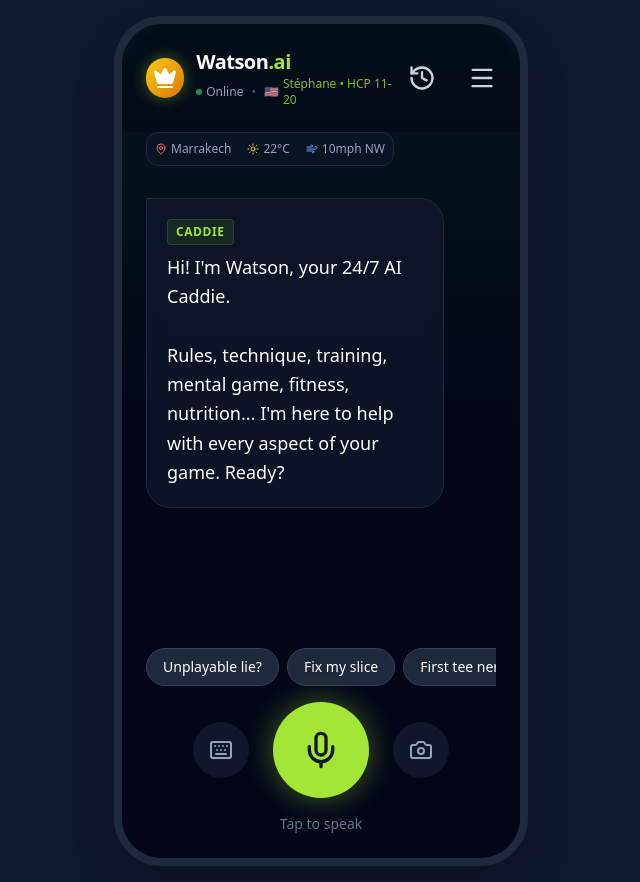
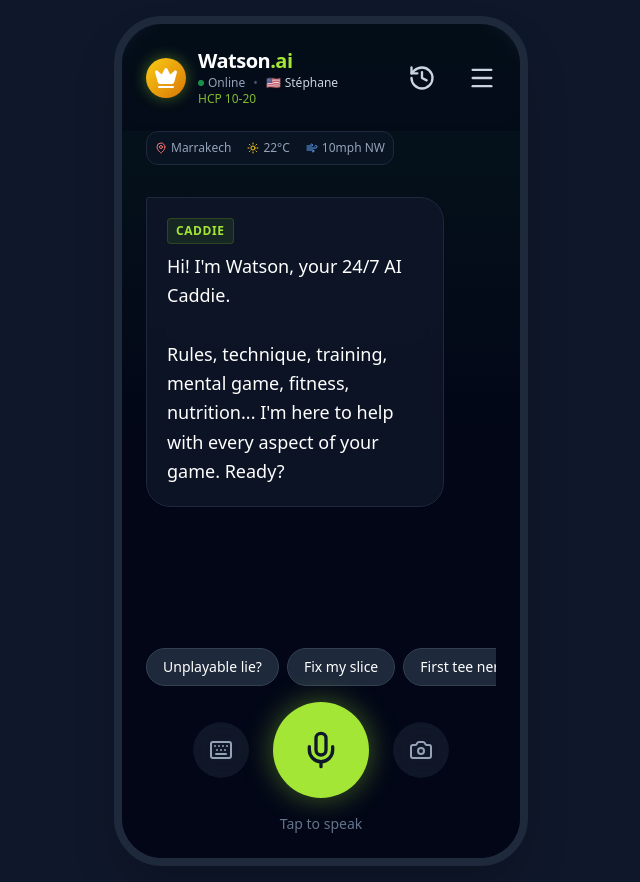
Before and after one commit to snomis-fr/agent-watson-golf, a React (Vite) app: page / in a window 1280 px wide. Shown: the whole page, without its empty margins (319-959 px from the left). Built offline with nearby package versions, Linux system fonts and the light colour scheme.

Commit message:
Update WatsonGolfAI.jsx

```diff
--- a/src/WatsonGolfAI.jsx
+++ b/src/WatsonGolfAI.jsx
@@ -103,7 +103,7 @@
       tendency: "Shot Tendency",
       tendencies: { straight: "Straight", draw: "Draw", fade: "Fade", hook: "Hook", slice: "Slice" },
       reset: "Reset Conversation",
-      vision_tip: "I see your ball is deep in the rough.\n\nTip: Grip the club tighter to avoid it twisting in the grass, and play the ball slightly back in your stance.",
+      vision_tip: "I see your ball is deep in the rough. Here is a pro tip:\n\n**Goal: Get it out clean. Period.**\n\n1. **Accept losing distance:** You're playing the exit, not the flag. Don't be greedy.\n2. **Open the face slightly:** The rough will close it at impact. Anticipate to avoid pulling left.\n3. **Firmer grip:** Stabilize the club against the grass. Firm, not tense.\n4. **Ball back in stance:** Half a ball back for a descending blow.\n5. **Short swing, controlled finish:** Hit to escape, not to impress. \n\n⚠️ Expect more roll, so play short of the flag.",
       demo_query: "My ball is in the bunker but in water, what rules apply?",
       chips: {
         rules: "Unplayable lie?",
@@ -164,7 +164,7 @@
       tendency: "Tendance naturelle",
       tendencies: { straight: "Droit", draw: "Draw", fade: "Fade", hook: "Hook", slice: "Slice" },
       reset: "Réinitialiser",
-      vision_tip: "Je vois que ta balle est enfoncée dans le rough.\n\nConseil : Tiens ton club plus fermement pour éviter qu'il ne tourne dans l'herbe, et joue la balle légèrement en arrière dans ton stance.",
+      vision_tip: "Je vois que ta balle est profondément enfoncée.\n\n**Ton objectif : sortir la balle proprement, point.**\n\n1. **Accepte de perdre de la distance :** Tu ne joues pas le drapeau. Tu joues la sortie.\n2. **Ouvre légèrement la face :** Le rough va la refermer à l’impact. Anticipe pour ne pas tirer à gauche.\n3. **Grip plus ferme :** Juste assez pour stabiliser la face dans l’herbe.\n4. **Balle en arrière :** Un demi-balle suffit pour un contact descendant.\n5. **Swing court, finish contrôlé :** Tu frappes pour sortir, pas pour impressionner.\n\n⚠️ La balle va rouler davantage, vise court du drapeau.",
       demo_query: "Ma balle se trouve dans le bunker mais dans l'eau, quelles sont les règles qui s'appliquent ?",
       chips: {
         rules: "Balle injouable ?",
@@ -225,7 +225,7 @@
       premiumFeature: "Función Premium",
       upgradeToUnlock: "Suscríbete para desbloquear",
       reset: "Reiniciar",
-      vision_tip: "Veo tu bola hundida en el rough.\n\nConsejo: Agarra el palo con más fuerza para evitar que gire en la hierba y juega la bola un poco más atrás.",
+      vision_tip: "Veo tu bola hundida en el rough.\n\n**Tu objetivo: sacarla limpia.**\n\n1. **Acepta perder distancia:** Juegas la salida, no la bandera.\n2. **Abre ligeramente la cara:** El rough la cerrará al impacto.\n3. **Agarre más firme:** Para estabilizar el palo en la hierba.\n4. **Bola atrás:** Media bola atrás para un golpe descendente.\n5. **Swing corto y controlado:** Golpea para salir.\n\n⚠️ La bola rodará más, juega corto.",
       demo_query: "Mi bola está en el bunker pero en el agua, ¿qué reglas se aplican?",
       chips: {
         rules: "¿Bola injugable?",
@@ -286,7 +286,7 @@
       premiumFeature: "プレミアム機能",
       upgradeToUnlock: "アップグレードして解除",
       reset: "会話をリセット",
-      vision_tip: "ボールがラフに沈んでいますね。\n\nヒント：芝に負けないようにグリップを強く握り、ボールを少し右足寄りに置いてください。",
+      vision_tip: "ボールがラフに深く沈んでいますね。\n\n**目標：きれいに脱出すること。**\n\n1. **距離を欲張らない:** ピンではなく脱出を優先。\n2. **フェースを少し開く:** インパクトで芝に負けてフェースが被るのを防ぎます。\n3. **グリップを強く:** 芝の抵抗に負けないように。\n4. **ボールは右足寄り:** ダウンブローに打ち込むため。\n5. **コンパクトなスイング:** 大振りせず、確実に脱出。\n\n⚠️ ランが多く出るので、手前に落としましょう。",
       demo_query: "ボールがバンカー内の水の中にあります。どのようなルールが適用されますか？",
       chips: {
         rules: "アンプレヤブル？",
@@ -347,7 +347,7 @@
       premiumFeature: "프리미엄 기능",
       upgradeToUnlock: "업그레이드하여 잠금 해제",
       reset: "대화 초기화",
-      vision_tip: "공이 러프에 깊이 박혀 있네요.\n\n팁: 풀의 저항을 이겨내도록 그립을 단단히 잡고, 공을 평소보다 약간 오른발 쪽에 두세요.",
+      vision_tip: "공이 러프에 깊이 박혀 있네요.\n\n**목표: 깨끗하게 탈출하는 것.**\n\n1. **거리 욕심 버리기:** 핀을 보지 말고 탈출에 집중하세요.\n2. **페이스 약간 열기:** 임팩트 시 풀에 감겨 닫히는 것을 방지합니다.\n3. **그립 단단히 잡기:** 풀의 저항을 이겨내야 합니다.\n4. **공은 오른발 쪽에:** 다운블로로 찍어치기 위함입니다.\n5. **짧고 간결한 스윙:** 정확한 임팩트로 탈출하세요.\n\n⚠️ 런이 많이 발생하므로 핀보다 짧게 공략하세요.",
       demo_query: "공이 벙커 안 물에 있는데 어떤 규칙이 적용되나요?",
       chips: {
         rules: "언플레이어블?",
@@ -376,8 +376,8 @@
   };
 
   const handicapRanges = [
-    { value: "0-10", descIndex: 0, dispersionRate: 0.05 },
-    { value: "11-20", descIndex: 1, dispersionRate: 0.10 },
+    { value: "0-9", descIndex: 0, dispersionRate: 0.05 },
+    { value: "10-20", descIndex: 1, dispersionRate: 0.10 },
     { value: "21-30", descIndex: 2, dispersionRate: 0.15 },
     { value: "31-40", descIndex: 3, dispersionRate: 0.20 },
     { value: "41-54", descIndex: 4, dispersionRate: 0.20 }
@@ -399,7 +399,7 @@
       { id: 'h4', sender: 'watson', text: "Règle 16.1c : Tu as droit à un dégagement gratuit DANS le bunker au point sec le plus proche. Si le bunker est totalement inondé, tu peux dropper dehors avec 1 coup de pénalité.\n\nTu veux savoir quel club jouer pour cette sortie ?", category: 'rules', timestamp: t - 27990000 },
 
       { id: 'h5', sender: 'user', text: "📸 [Ma balle est pluggée]", image: "https://zupimages.net/up/16/12/qsii.jpg", category: 'user', timestamp: t - 25000000 },
-      { id: 'h6', sender: 'watson', text: "Règle 16.3 : Balle enfoncée en zone générale = Dégagement gratuit ! (Droppe à une longueur de club).\n\nSi tu es dans un bunker (pas de dégagement gratuit) ou que tu dois la jouer : Face fermée, plante le club sèchement juste derrière la balle. Laisse le club s'enfoncer.\n\nOn applique la règle ou tu la joues ?", category: 'rules', timestamp: t - 24990000 },
+      { id: 'h6', sender: 'watson', text: "Quand ta balle est profondément enfoncée dans le rough\nTon objectif : sortir la balle proprement, point.\n\nAccepte de perdre de la distance\nTu ne joues pas le drapeau. Tu joues la sortie. Si tu cherches la distance, tu te mets en difficulté.\n\nOuvre légèrement la face avant de prendre le grip\nLe rough va refermer la face à l’impact. Si tu ne l’anticipes pas, tu vas tirer à gauche.\n\nPrends un grip un peu plus ferme que d’habitude\nJuste assez pour stabiliser la face dans l’herbe. Ferme, pas crispé.\n\nMets la balle légèrement en arrière dans le stance\nUn demi-balle suffit. Tu veux un contact descendant, pas balayer.\n\nUn swing court avec un finish contrôlé\nAvec moins d’amplitude mais plus de maîtrise. Tu frappes pour sortir, pas pour impressionner. Et n'oublie pas la balle va rouler davantage donc il vaut mieux etre court du drapeaux\n\nTu veux des conseils pour l'approche suivante ?", category: 'tech', timestamp: t - 24990000 },
 
       { id: 'h7', sender: 'user', text: "Je stresse au départ du 1.", category: 'user', timestamp: t - 20000000 },
       { id: 'h8', sender: 'watson', text: "C'est normal Stéphane. Fais 3 grandes respirations abdominales. Visualise la trajectoire, la cible où tu veux atterrir exactement et pas les obstacles. Dis-toi : 'Je veux atterrir à cet endroit précis en fade par exemple ?' Respire et Feu.\n\nTu te sens mieux pour taper ce drive ?", category: 'mental', timestamp: t - 19995000 },
@@ -408,7 +408,7 @@
       { id: 'h10', sender: 'watson', text: "Privilégie les amandes, une banane ou une barre protéinée. Bois de l'eau tous les 3 trous, soit 1.5 litres minimum à cette température.\n\nAs-tu assez d'eau dans ton sac ?", category: 'nutrition', timestamp: t - 14995000 },
 
       { id: 'h11', sender: 'user', text: "Exercice pour l'échauffement ?", category: 'user', timestamp: t - 10000000 },
-      { id: 'h12', sender: 'watson', text: "Voici un échauffement précis (10 min) :\n1. Rotations du cou (10x)\n2. Rotations d'épaules avec club (15x)\n3. Rotations de hanches (10 cercles/côté)\n4. Squats (15 reps)\n5. Rotations des chevilles (10x/pied) - Crucial pour éviter les entorses !\n\nUn bon échauffement est vital pour la performance et la santé.\n\nPrêt à taper ?", category: 'fitness', timestamp: t - 9995000 },
+      { id: 'h12', sender: 'watson', text: "Voici 5 exercices pour s'échauffer complètement en 10 min : 1. Rotations du cou (10x)\n2. Rotations d'épaules avec club (15x)\n3. Rotations de hanches (10 cercles/côté)\n4. Squats (15 reps)\n5. Rotations des chevilles (10x/pied) - Crucial pour éviter les entorses !\n\nUn bon échauffement est vital pour la performance et la santé.\n\nPrêt à taper ?", category: 'fitness', timestamp: t - 9995000 },
 
       { id: 'h13', sender: 'user', text: "Ma balle a bougé quand je l'ai marquée.", category: 'user', timestamp: t - 5000000 },
       { id: 'h14', sender: 'watson', text: "Si c'est accidentel lors du marquage (Règle 13.1d), pas de pénalité. Replace-la simplement.\n\nElle est bien replacée à son endroit d'origine ?", category: 'rules', timestamp: t - 4995000 },
@@ -728,16 +728,21 @@
               {userProfile.plan === 'premium' ? <Crown className="w-6 h-6 text-white" fill="currentColor" /> : <span className="font-bold text-slate-900 text-lg">W</span>}
             </div>
             <div>
-              <h1 className="font-bold text-white text-xl tracking-tight">Watson<span className="text-lime-400">.ai</span></h1>
-              <div className="flex items-center gap-2 text-xs text-slate-400">
+              <h1 className="font-bold text-white text-xl tracking-tight leading-tight">Watson<span className="text-lime-400">.ai</span></h1>
+              <div className="flex flex-col text-xs mt-0.5">
+                <div className="flex items-center gap-2 text-slate-400">
                   <span className="flex items-center gap-1">
                     <span className="w-1.5 h-1.5 rounded-full bg-green-500 animate-pulse"></span>
                     {t.online}
                   </span>
                   <span className="text-slate-600">•</span>
-                <span className="text-lime-400/80 font-medium flex items-center gap-1">
+                  <span className="flex items-center gap-1 text-slate-300">
                     <span>{LANGUAGES.find(l => l.code === userProfile.language)?.flag}</span>
-                  {userProfile.firstName ? `${userProfile.firstName} • HCP ${userProfile.handicap.value}` : `HCP ${userProfile.handicap.value}`}
+                    {userProfile.firstName}
+                  </span>
+                </div>
+                <span className="text-lime-400/80 font-medium">
+                  HCP {userProfile.handicap.value}
                 </span>
               </div>
             </div>
@@ -1138,7 +1143,7 @@
                           placeholder="180"
                           value={fittingData.height}
                           onChange={(e) => setFittingData({...fittingData, height: e.target.value})}
-                          className="w-full bg-slate-950 border border-slate-700 rounded-lg p-2 text-white text-sm focus:border-lime-500 outline-none"
+                          className="w-full bg-slate-900 border border-slate-700 rounded-lg p-2 text-white text-sm focus:border-lime-500 outline-none"
                         />
                       </div>
                       <div className="space-y-1">
```
Lines whose indentation alone changed are shown as unchanged.
